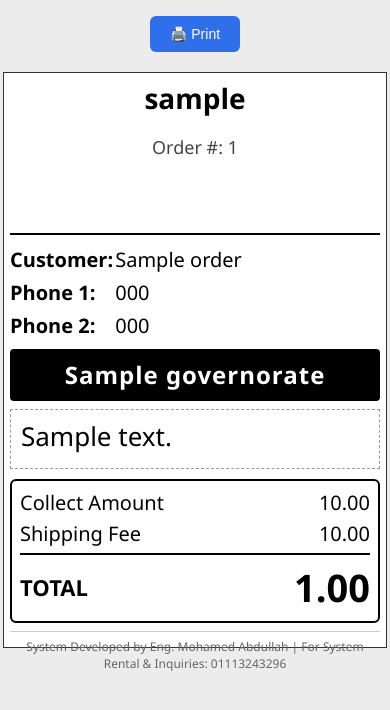
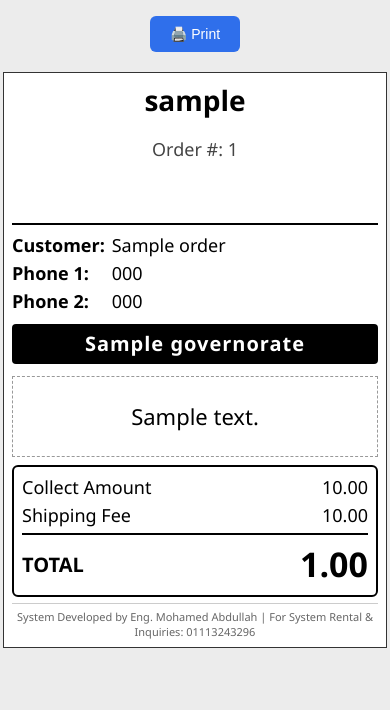
Before and after one commit to M-sto/shipping-label-app, a Flask app: template templates/label.html in a window 390 px wide. Shown: the top 710 px of the page. Run offline with Flask 3, Linux system fonts and the light colour scheme; the template is opened without the code that fills it: most values are stand-ins (such as "Sample title", 1, 10 or a date in 2020); some libraries are stand-ins or nearby versions.

Commit message:
Refactor shipping label HTML and CSS styles
Updated styles and layout for the shipping label template, including adjustments to padding, font sizes, and flex properties for better responsiveness.

```diff
--- a/templates/label.html
+++ b/templates/label.html
@@ -17,10 +17,10 @@
         margin: 20px auto;
         background: #fff;
         border: 1px solid #333;
-        padding: 6px;
+        padding: 8px;
         display: flex;
         flex-direction: column;
-        justify-content: space-between;
+        overflow: hidden;
         page-break-after: always;
     }
     .label:last-child { page-break-after: auto; }
@@ -28,7 +28,8 @@
     .label-header {
         text-align: center;
         border-bottom: 2px solid #000;
-        padding-bottom: 8px;
+        padding-bottom: 6px;
+        flex: 0 0 auto;
     }
     .label-header .client-name {
         font-size: 28px;
@@ -40,49 +41,61 @@
         color: #444;
         margin-bottom: 6px;
     }
-    .label-header svg { max-width: 100%; height: 55px; }
+    .label-header svg { max-width: 100%; height: 45px; }
 
     .customer-info {
-        margin-top: 10px;
-        font-size: 20px;
-        line-height: 1.5;
+        margin-top: 8px;
+        font-size: 18px;
+        line-height: 1.4;
+        display: flex;
+        flex-direction: column;
+        flex: 1 1 auto;
+        min-height: 0;
     }
-    .customer-info .row { margin-bottom: 3px; }
+    .customer-info .row { margin-bottom: 3px; flex: 0 0 auto; }
     .customer-info .label-tag {
         font-weight: 600;
         display: inline-block;
-        width: 100px;
+        width: 95px;
     }
     .governorate-box {
-        margin: 8px 0;
-        padding: 8px 10px;
+        margin: 6px 0;
+        padding: 6px 10px;
         background: #000;
         color: #fff;
-        font-size: 24px;
+        font-size: 20px;
         font-weight: 700;
         text-align: center;
         border-radius: 4px;
         letter-spacing: 1px;
+        flex: 0 0 auto;
     }
     .address-box {
         margin-top: 6px;
-        padding: 8px 10px;
+        padding: 6px 10px;
         border: 1px dashed #999;
-        font-size: 26px;
+        font-size: 22px;
         line-height: 1.4;
-        min-height: 60px;
+        min-height: 40px;
+        flex: 1 1 auto;
+        display: flex;
+        align-items: center;
+        justify-content: center;
+        text-align: center;
+        overflow: auto;
     }
 
     .financials {
-        margin-top: 10px;
+        margin-top: 8px;
         border: 2px solid #000;
         border-radius: 6px;
         padding: 8px;
+        flex: 0 0 auto;
     }
     .financials .fin-row {
         display: flex;
         justify-content: space-between;
-        font-size: 20px;
+        font-size: 18px;
         margin-bottom: 4px;
     }
     .financials .total-row {
@@ -94,21 +107,22 @@
         padding-top: 6px;
     }
     .financials .total-row .label-tag {
-        font-size: 22px;
+        font-size: 20px;
         font-weight: 700;
     }
     .financials .total-row .amount {
-        font-size: 38px;
+        font-size: 34px;
         font-weight: 900;
     }
 
     .label-footer {
         text-align: center;
-        font-size: 12px;
+        font-size: 11px;
         color: #666;
         border-top: 1px solid #ccc;
-        padding-top: 6px;
-        margin-top: 8px;
+        padding-top: 5px;
+        margin-top: 6px;
+        flex: 0 0 auto;
     }
 
     .print-bar {
```
